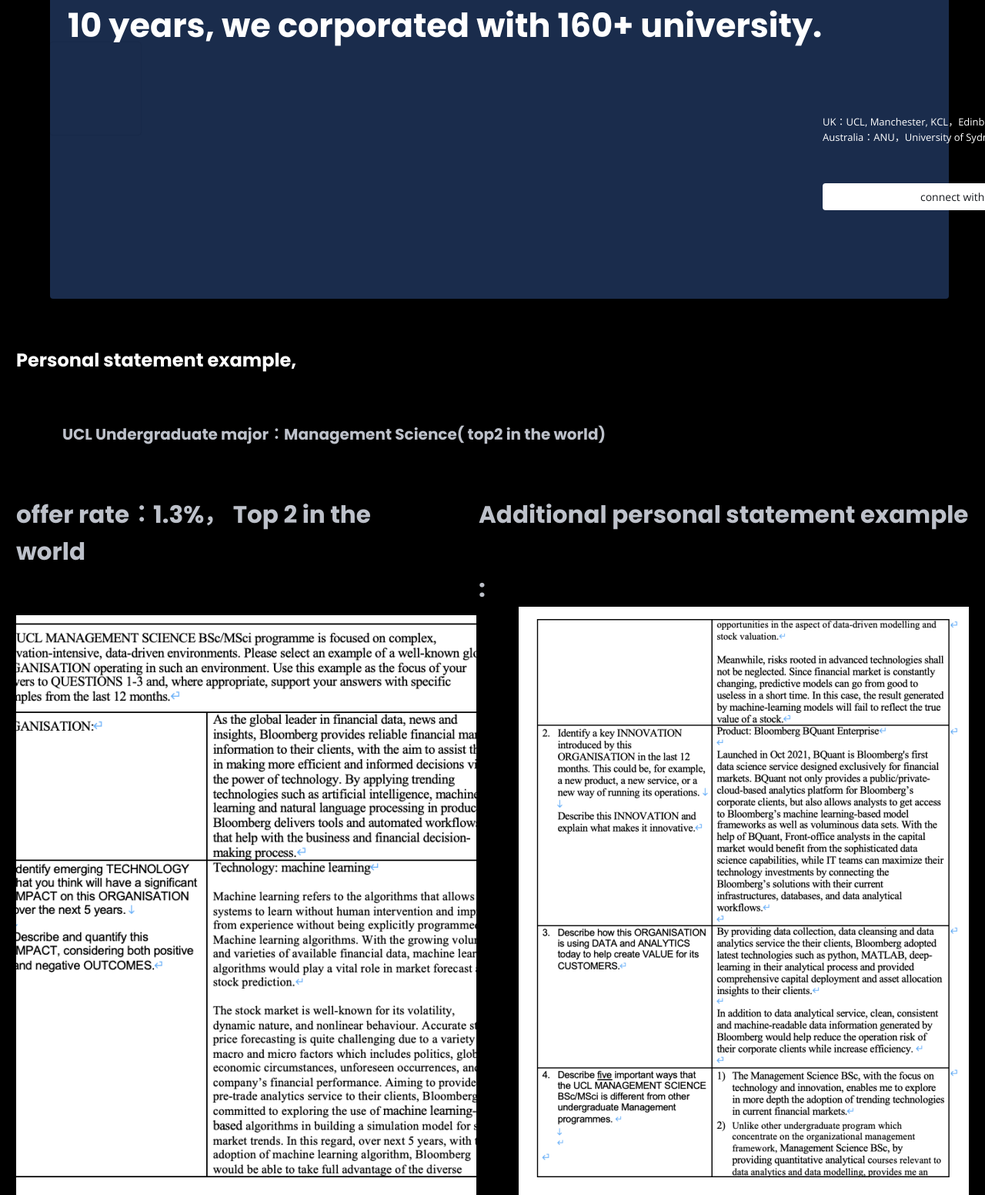
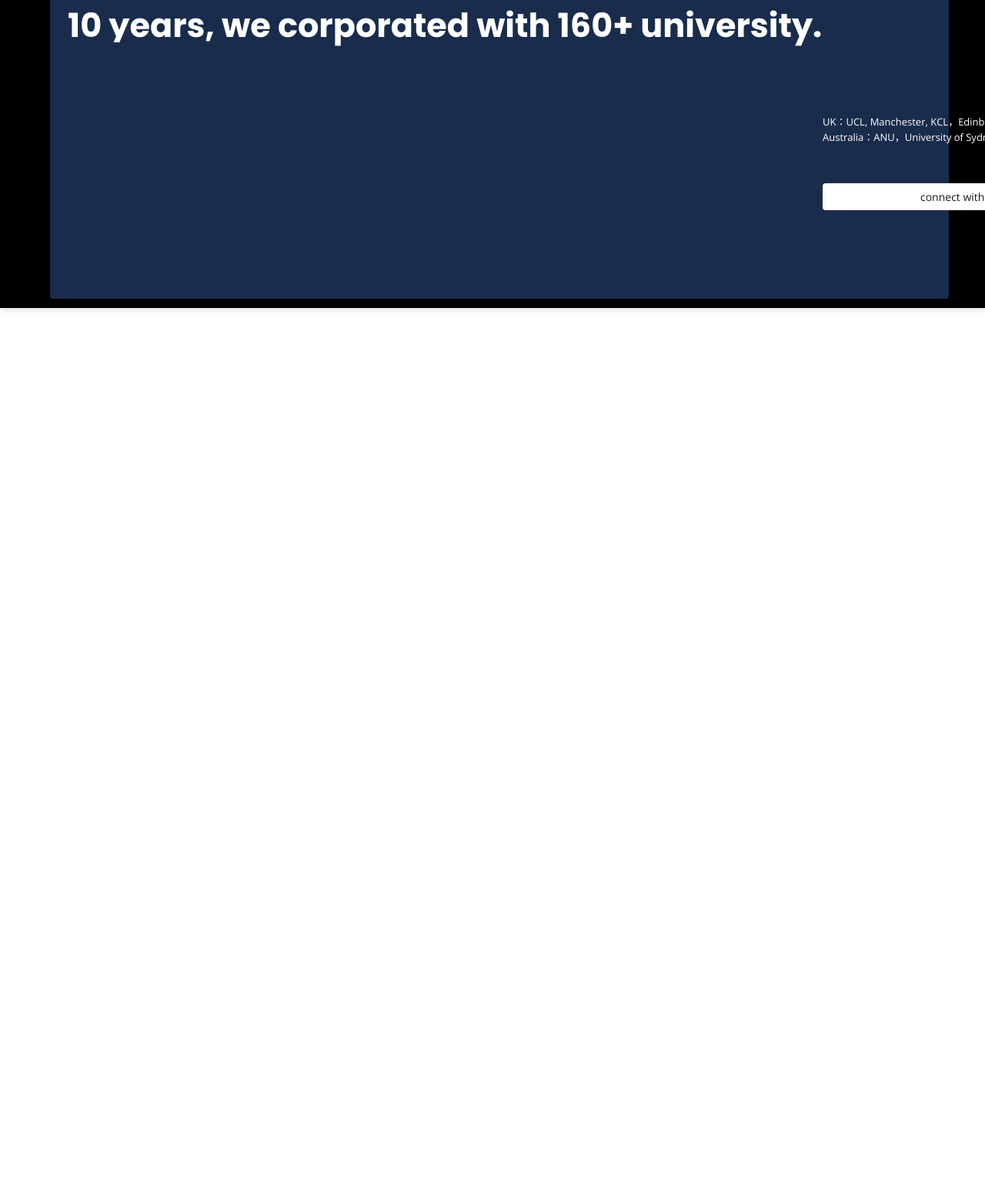
Before and after one commit to Yifeidex/kkb, a website built with Parcel: page index.html in a window 1280 px wide. Shown: the part 380-1932 px from the top of the page at 77% size. After the commit the page ends 800 px from the top, so only its background shows below. Built offline with nearby package versions, Linux system fonts and the light colour scheme.

Commit message:
Update index.html

```diff
--- a/index.html
+++ b/index.html
@@ -82,64 +82,3 @@
       </section>
     </div>
   </body>
-</html>
-<!DOCTYPE html>
-<html>
-  <head>
-    <meta charset="utf-8" />
-    <meta name="viewport" content="initial-scale=1, width=device-width" />
-
-    <link rel="stylesheet" href="./global.css" />
-    <link rel="stylesheet" href="./conversion-output1.css" />
-    <link
-      rel="stylesheet"
-      href="https://fonts.googleapis.com/css2?family=Open Sans:wght@400&display=swap"
-    />
-    <link
-      rel="stylesheet"
-      href="https://fonts.googleapis.com/css2?family=Poppins:wght@700&display=swap"
-    />
-  </head>
-  <body>
-    <div class="conversion-output2">
-      <div class="layout">
-        <b class="personal-statement-example">Personal statement example,</b>
-        <div class="ucl-undergraduate-majormanag-wrapper">
-          <p class="ucl-undergraduate">
-            UCL Undergraduate major：Management Science( top2 in the world)
-          </p>
-        </div>
-      </div>
-      <div class="image-6"></div>
-      <section class="admissions">
-        <div class="rate">
-          <b class="offer-rate13-top">offer rate：1.3%， Top 2 in the world</b>
-          <b class="additional-personal-statement-container">
-            <p class="additional-personal-statement">
-              Additional personal statement example
-            </p>
-            <p class="blank-line11">&nbsp;</p>
-            <p class="p">:</p>
-          </b>
-        </div>
-        <div class="gallery-wrapper">
-          <div class="gallery">
-            <img
-              class="image-8-icon"
-              loading="lazy"
-              alt=""
-              src="./public/image-8@2x.png"
-            />
-
-            <img
-              class="image-7-icon"
-              loading="lazy"
-              alt=""
-              src="./public/image-7@2x.png"
-            />
-          </div>
-        </div>
-      </section>
-    </div>
-  </body>
-</html>
```
